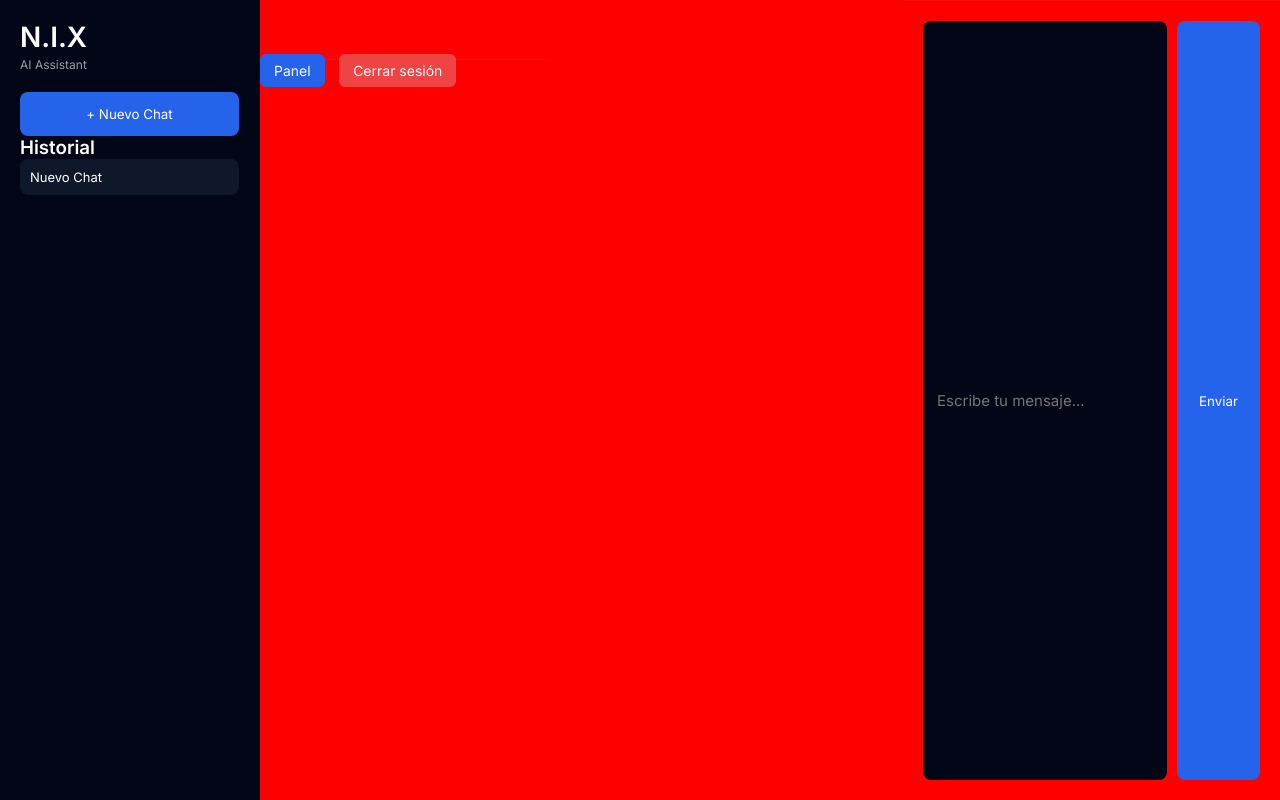
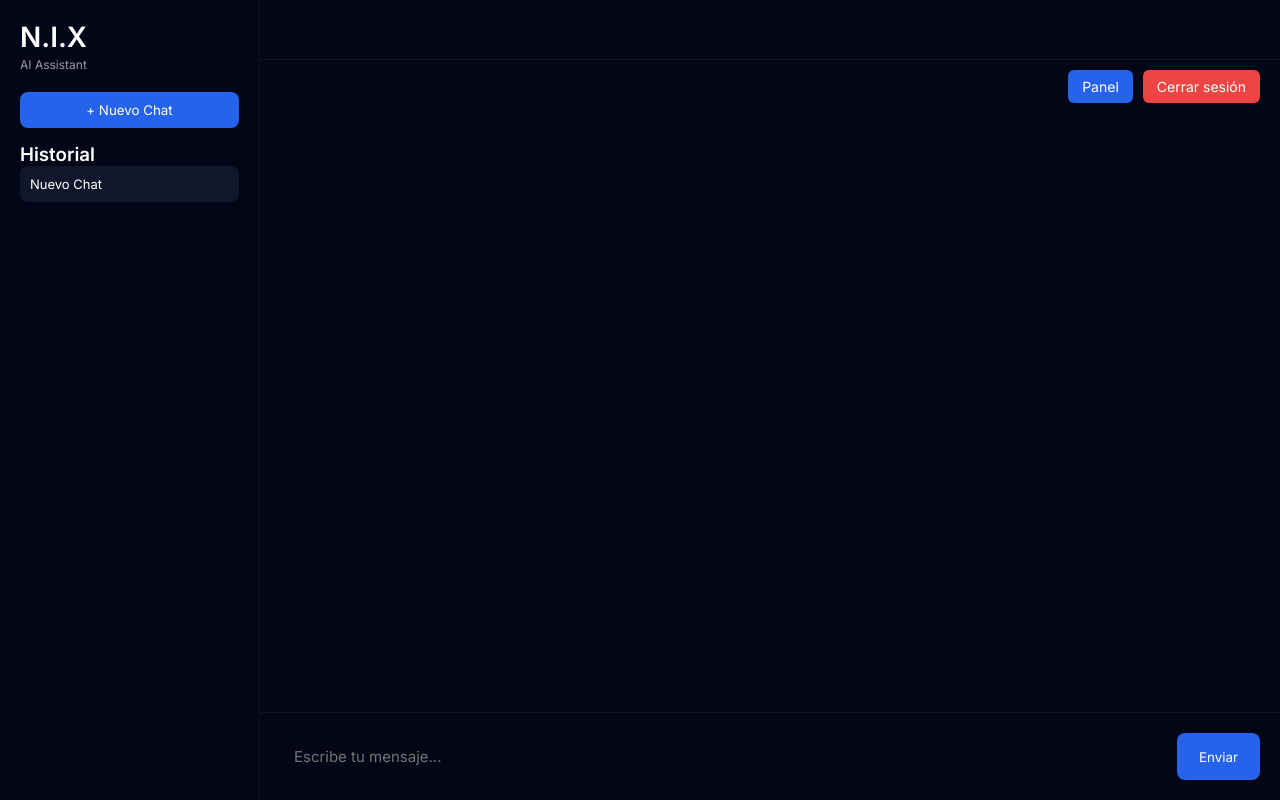
Before and after one commit to sandybaez22/Mi_Saas, a Flask app: page / in a window 1280 px wide. Run offline with Flask 3, Linux system fonts and the light colour scheme; the visitor is signed in with stand-in values (Sample User, id 1); data comes from the database, SQL or seed files in the repository; data that the repository does not hold is empty.

Commit message:
update: arreglo del css y rutas del index

```diff
--- a/static/style.css
+++ b/static/style.css
@@ -51,6 +51,24 @@ body {
 }
 
 
+/* BOTÓN NUEVO CHAT */
+
+.new-chat-btn {
+    background: #2563eb;
+    border: none;
+    padding: 10px;
+    border-radius: 8px;
+    color: white;
+    cursor: pointer;
+    margin-bottom: 15px;
+    transition: 0.2s;
+}
+
+.new-chat-btn:hover {
+    background: #1d4ed8;
+}
+
+
 /* HISTORIAL */
 
 .history {
@@ -95,6 +113,15 @@ body {
 }
 
 
+/* USER ACTIONS */
+
+.user-actions {
+    display: flex;
+    justify-content: flex-end;
+    padding: 10px 20px;
+}
+
+
 /* BOTONES */
 
 .panel-btn {
@@ -105,6 +132,11 @@ body {
     color: white;
     margin-right: 10px;
     font-size: 14px;
+    transition: 0.2s;
+}
+
+.panel-btn:hover {
+    background: #1d4ed8;
 }
 
 .logout-btn {
@@ -114,16 +146,29 @@ body {
     text-decoration: none;
     color: white;
     font-size: 14px;
+    transition: 0.2s;
+}
+
+.logout-btn:hover {
+    background: #dc2626;
 }
 
 
-/* CHAT */
+/* CHAT AREA */
 
 .chat-area {
     flex: 1;
     padding: 30px;
     overflow-y: auto;
     scroll-behavior: smooth;
+}
+
+
+/* CHAT CONTENEDOR */
+
+.chat {
+    display: flex;
+    flex-direction: column;
 }
 
 
@@ -175,6 +220,7 @@ button {
     border-radius: 8px;
     color: white;
     cursor: pointer;
+    transition: 0.2s;
 }
 
 button:hover {
@@ -182,7 +228,7 @@ button:hover {
 }
 
 
-/* ANIMACION */
+/* ANIMACIÓN */
 
 @keyframes fadeIn {
     from {
@@ -215,7 +261,3 @@ button:hover {
         display: none;
     }
 }
-
-body {
-    background: red !important;
-}
--- a/templates/index.html
+++ b/templates/index.html
@@ -2,16 +2,15 @@
 <html lang="es">
 
 <head>
-
     <meta charset="UTF-8">
     <meta name="viewport" content="width=device-width, initial-scale=1.0">
-
     <title>N.I.X AI</title>
 
+    <!-- CSS -->
     <link rel="stylesheet" href="{{ url_for('static', filename='style.css') }}">
 
+    <!-- Fuente -->
     <link href="https://fonts.googleapis.com/css2?family=Inter:wght@300;400;600&display=swap" rel="stylesheet">
-
 </head>
 
 <body>
@@ -19,9 +18,7 @@
 <div class="layout">
 
     <!-- SIDEBAR -->
-
     <div class="sidebar">
-
         <div class="logo">
             <h1>N.I.X</h1>
             <p>AI Assistant</p>
@@ -30,63 +27,43 @@
         <button class="new-chat-btn" onclick="newChat()">+ Nuevo Chat</button>
 
         <h3>Historial</h3>
-
         <div id="history" class="history"></div>
-
     </div>
 
-
     <!-- MAIN -->
-
     <div class="main">
 
         <!-- TOPBAR -->
+        <div class="topbar"></div>
 
-<div class="topbar">
-
-
+        <!-- USER ACTIONS -->
+        <div class="user-actions">
+            <a href="/panel" class="panel-btn">Panel</a>
+            <a href="/logout" class="logout-btn">Cerrar sesión</a>
         </div>
 
-<div class="user-actions">
-
-<a href="/panel" class="panel-btn">Panel</a>
-
-<a href="/logout" class="logout-btn">Cerrar sesión</a>
-
+        <!-- CHAT -->
+        <div class="chat-area">
+            <div id="chat" class="chat"></div>
         </div>
 
-</div>
-
-
-<!-- CHAT -->
-
-<div class="chat-area">
-
-<div id="chat" class="chat"></div>
-
-</div>
-
-
         <!-- INPUT -->
-
         <div class="input-area">
-
             <input
                 type="text"
                 id="topic"
                 placeholder="Escribe tu mensaje..."
                 onkeypress="if(event.key==='Enter'){sendPrompt()}"
             >
-
             <button onclick="sendPrompt()">Enviar</button>
-
         </div>
 
     </div>
 
 </div>
 
-<script src="/static/script.js"></script>
+<!-- JS -->
+<script src="{{ url_for('static', filename='script.js') }}"></script>
 
 </body>
 </html>
```
Lines whose indentation alone changed are shown as unchanged.
